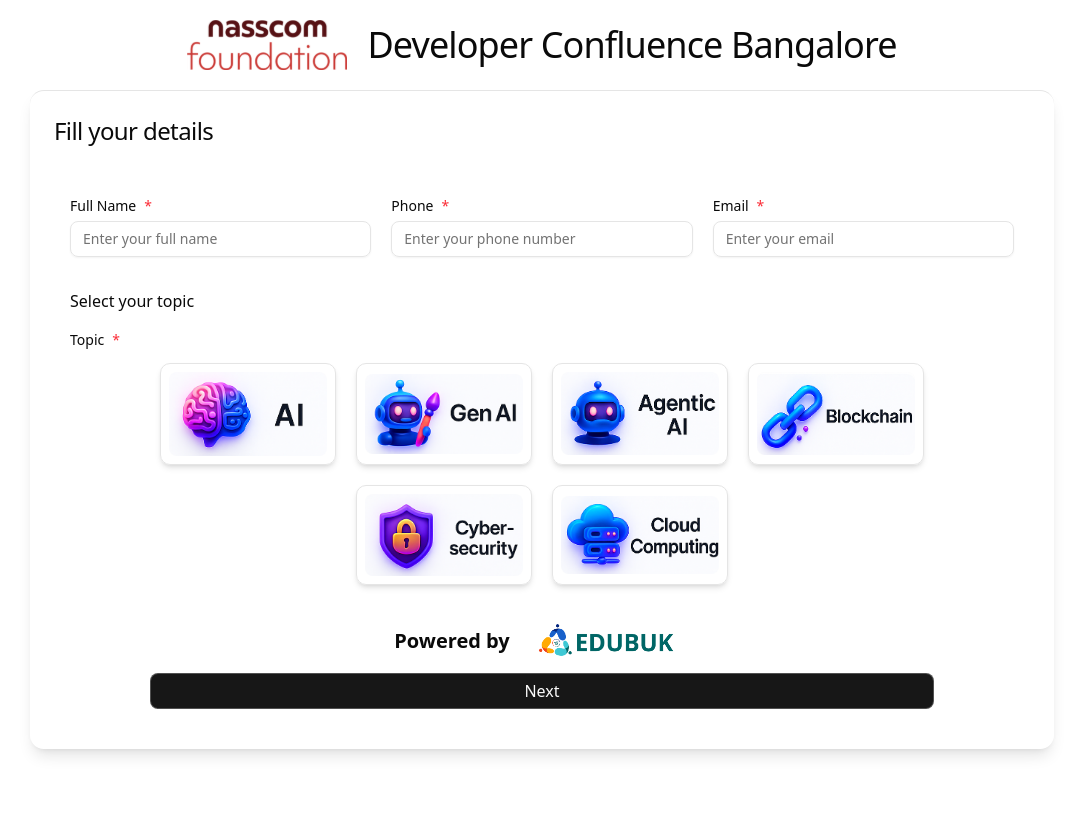
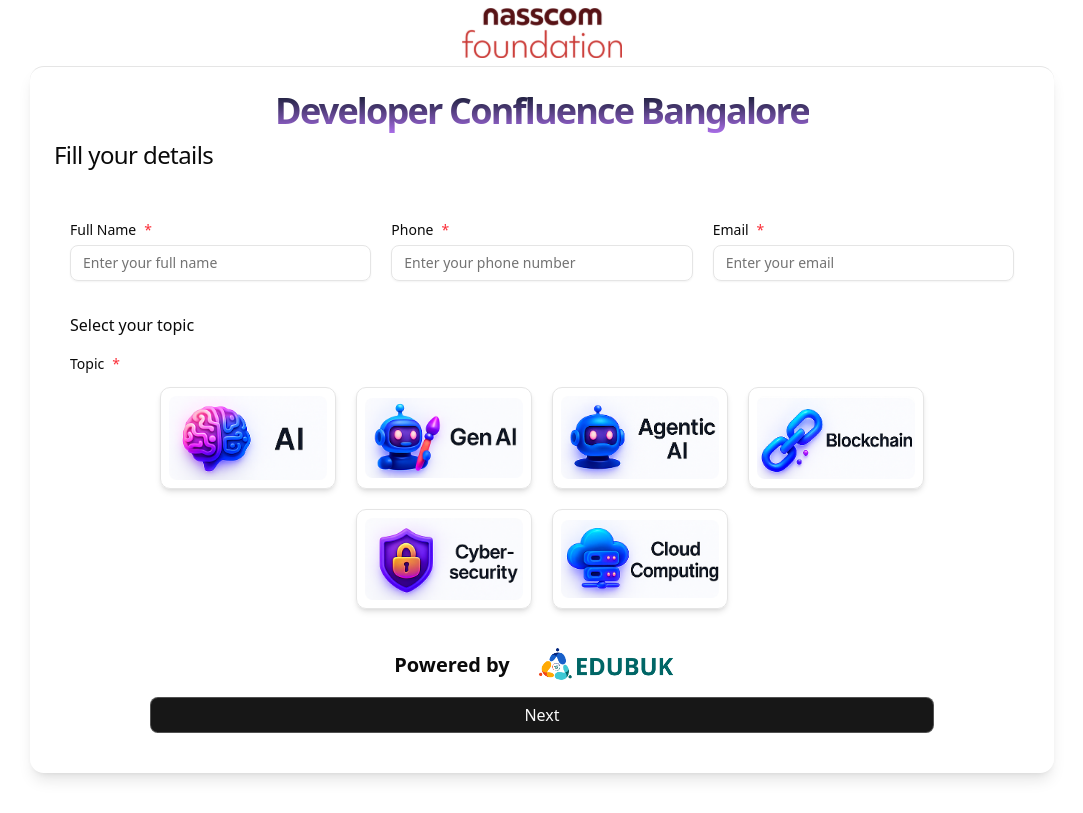
Before and after one commit to edubuk/nasscom-prototype, a React (Vite) app: page / in a window 1280 px wide. Shown: the whole page, without its empty margins (98-1181 px from the left). Built offline with nearby package versions, Linux system fonts and the light colour scheme.

Commit message:
fixed the heading

```diff
--- a/package.json
+++ b/package.json
@@ -20,6 +20,7 @@
     "class-variance-authority": "^0.7.1",
     "clsx": "^2.1.1",
     "lucide-react": "^0.523.0",
+    "motion": "^12.19.2",
     "react": "^18.3.1",
     "react-dom": "^18.3.1",
     "react-hook-form": "^7.58.1",
--- a/src/pages/HomePage.tsx
+++ b/src/pages/HomePage.tsx
@@ -15,23 +15,33 @@
     console.log("HEY SUBMITTED AND RESULTS STORED ON BLOCKCHAIN");
   };
   return (
-    <div className="w-full flex flex-col items-center pt-5">
-      <div className="mx-auto flex flex-col md:flex-row items-center gap-5 mb-5">
+    <div className="w-full flex flex-col items-center pt-0">
+      <div className="mx-auto mt-2 flex flex-col  items-center gap-5 mb-2">
         <img
           src={nasscomImage}
           alt="nasscom-logo"
           className="w-28 sm:w-32 lg:w-40 object-cover"
         />
-        <h1 className="text-2xl md:text-4xl lg:text-4xl tracking-tight text-center">
-          Developer Confluence Bangalore
-        </h1>
       </div>
+
       <div
         className={twMerge(
           "mt-5 md:mt-0 md:border-t w-full rounded-xl shadow-lg p-6 mb-10 ",
           userFormSubmited ? "max-w-6xl" : "max-w-5xl"
         )}
       >
+        <div className="w-full  flex flex-col items-center justify-center overflow-hidden rounded-md">
+          <div
+            className={twMerge(
+              "text-4xl md:text-5xl md:max-w-xl lg:text-4xl lg:max-w-4xl mx-auto text-center",
+              ""
+            )}
+          >
+            <h1 className="bg-clip-text pb-2 text-transparent bg-gradient-to-t from-purple-400  to-slate-900 tracking-tighter font-semibold">
+              Developer Confluence Bangalore
+            </h1>
+          </div>
+        </div>
         {/* Back button */}
         {userFormSubmited && (
           <Button
```
Also changed, not shown: 1 other file (tests, documents, lock files or other folders).
